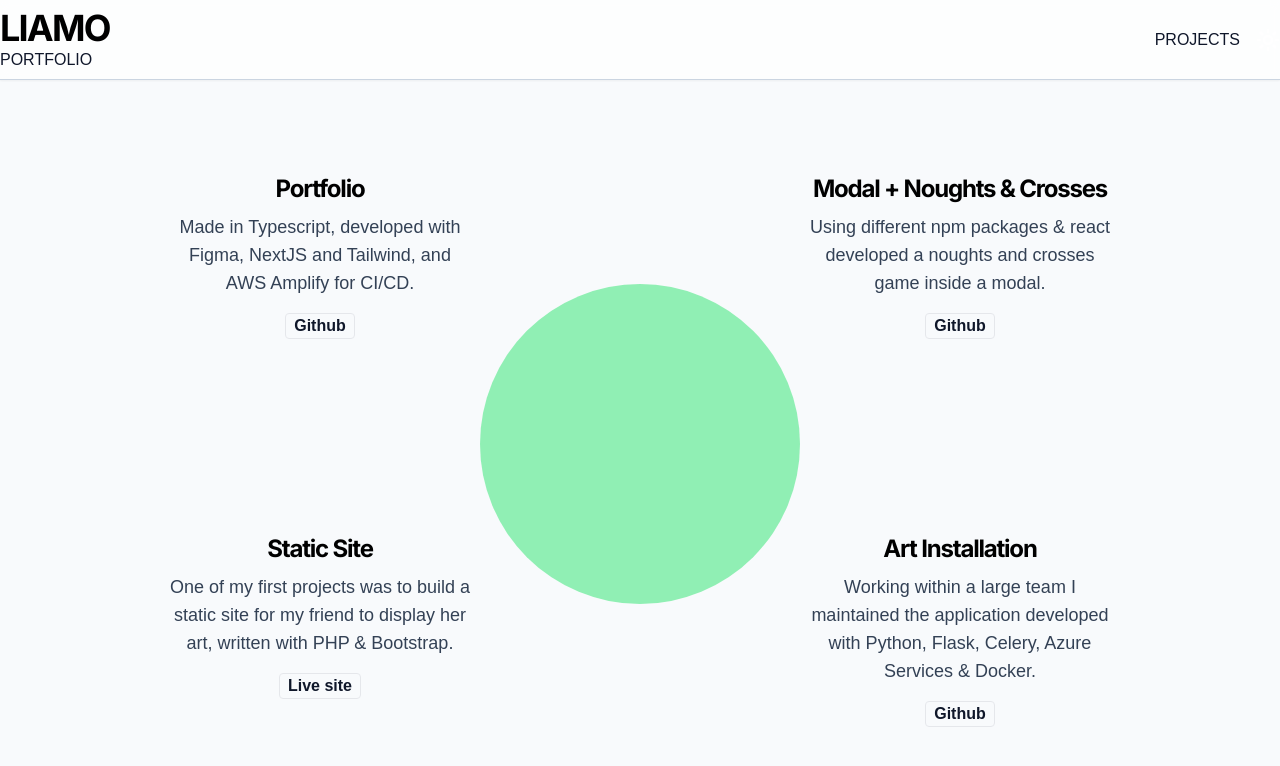
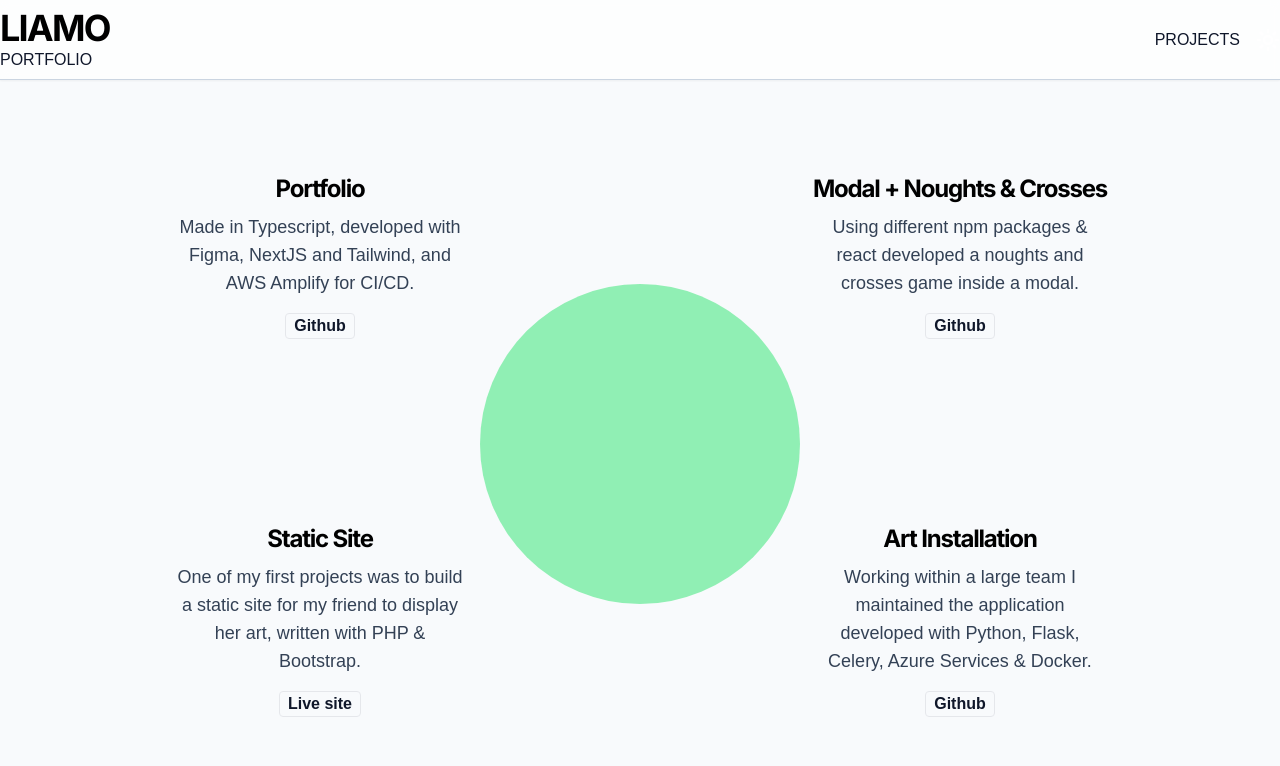
Before and after one commit to liamasis/testfolio, a Next.js app: page /projects in a window 1280 px wide. Shown: the top 766 px of the page. Built offline with nearby package versions, Linux system fonts and the light colour scheme; a web font is replaced by a local one.

Commit message:
FE adjusting border

```diff
--- a/src/components/ui/FadeSection.tsx
+++ b/src/components/ui/FadeSection.tsx
@@ -30,7 +30,7 @@ const FadeSection: FC<FadeSectionProps> = ({ heading, paragraph, delayTime, link
 
     return (
     <div className="grid-span-1 flex justify-center items-center">
-        <div className={`w-80 h-48 pt-2 ßtransition-opacity duration-1000 ${isLoading ? 'opacity-0' : 'opacity-100'} inline-block border border-transparent hover:outline-solid dark:shadow-stone-500 hover:shadow-lg hover:drop-shadow-lg rounded-lg`}>
+        <div className={`w-80 min-h-48 p-2 ßtransition-opacity duration-1000 ${isLoading ? 'opacity-0' : 'opacity-100'} inline-block border border-transparent hover:outline-solid dark:shadow-stone-500 hover:shadow-lg hover:drop-shadow-lg rounded-lg`}>
             <LargeHeading size={'sm'} className='text-center'>{heading} </LargeHeading>
             <Paragraph className='p-2 dark:text-slate-400'>{paragraph}</Paragraph>
             <div className="w-full flex justify-center items-center font-bold dark:text-slate-100"><Link className="border px-2 rounded dark:border-slate-800" href={link}>{linkName}</Link>
--- a/src/components/ui/MacBox.tsx
+++ b/src/components/ui/MacBox.tsx
@@ -7,8 +7,8 @@ interface MacBoxProps {
 }
 
 const MacBox: React.FC<MacBoxProps> = ({ msg, size }) => {
-  let xlRowStart = 1
-  let xxlRowStart = 2
+  let xlRowStart = 3
+  let xxlRowStart = 4
   let xlRowSpan = 1
   if (size == 'large') {
     xlRowStart = 2
@@ -17,7 +17,7 @@ const MacBox: React.FC<MacBoxProps> = ({ msg, size }) => {
   }
   return (
     <div className={`col-span-3 xl:col-span-1 xl:row-start-${xlRowStart} 2xl:row-start-${xxlRowStart} xl:row-span-${xlRowSpan} h-full w-full flex justify-center items-center`}>
-      <div className="min-h-1/2 w-2/3 2xl:w-4/5 flex-col justify-center items-end border-4 border-solid rounded-lg dark:border-slate-500 border-slate-800">
+      <div className="min-h-1/2 w-2/3 flex-col justify-center items-end border-4 border-solid rounded-lg dark:border-slate-500 border-slate-800">
         <div className="h-6 border-b-4 dark:border-slate-500 border-slate-800 flex flex-row-reverse gap-1 items-center justify-items-end">
           <div className="pr-1 flex gap-1">
             <div className="rounded-full bg-green-400 h-4 w-4 border-2 dark:border-slate-500 border-slate-800"></div>
```
